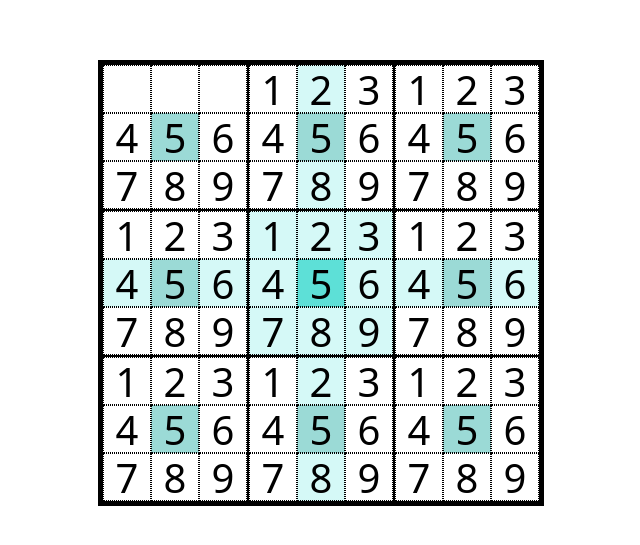
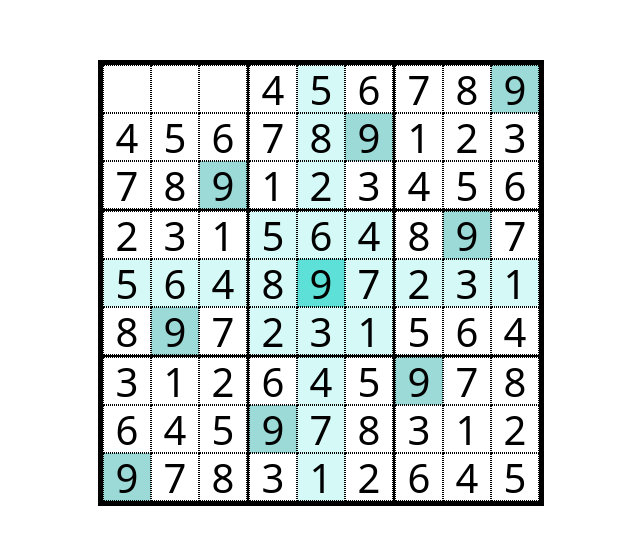
Before and after one commit to sebapereira111/sudoku, a React (Vite) app: page / in a window 1280 px wide. Shown: the part 117-662 px from the top of the page, without its empty margins (319-959 px from the left). Built offline with nearby package versions, Linux system fonts and the light colour scheme.

Commit message:
Ajustes antes de hacer validaciones

```diff
--- a/src/App.jsx
+++ b/src/App.jsx
@@ -4,7 +4,7 @@ import Tablero from './components/Tablero/Tablero.jsx';
 import { test, validTest} from './constants/tableros.js';
 
 function App() {
-    const tableroInicial = test;
+    const tableroInicial = validTest;
     const [tableroActual, setTableroActual] = useState(tableroInicial);
     const [boxSeleccionado, setBoxSeleccionado] = useState({
         filaBloqueIndex: 1,
--- a/src/components/Box/Box.jsx
+++ b/src/components/Box/Box.jsx
@@ -13,8 +13,6 @@ function Box({ tableroActualBox, setTableroActual, tableroInicial, filaBloqueInd
             colBoxIndex: colBoxIndex,
             valor: valor
         });
-        console.log(valor);
-        console.log(boxSeleccionado.valor);
     }
 
     function handleKeyDown(e) {
--- a/src/constants/tableros.js
+++ b/src/constants/tableros.js
@@ -7,7 +7,7 @@
     ]];
 
 const validTest = [[
-        [[1, 2, 3], [4, 5, 6], [7, 8, 9]], [[4, 5, 6], [7, 8, 9], [1, 2, 3]], [[7, 8, 9], [1, 2, 3], [4, 5, 6]]
+        [[0, 0, 0], [4, 5, 6], [7, 8, 9]], [[4, 5, 6], [7, 8, 9], [1, 2, 3]], [[7, 8, 9], [1, 2, 3], [4, 5, 6]]
     ], [
         [[2, 3, 1], [5, 6, 4], [8, 9, 7]], [[5, 6, 4], [8, 9, 7], [2, 3, 1]], [[8, 9, 7], [2, 3, 1], [5, 6, 4]]
     ], [
--- /dev/null
+++ b/src/utils/validacion.js
@@ -0,0 +1,5 @@
+function valorValido(tablero, filaBloqueIndex, colBloqueIndex, filaBoxIndex, colBoxIndex, valor) {
+
+}
+
+export { valorValido }
```
